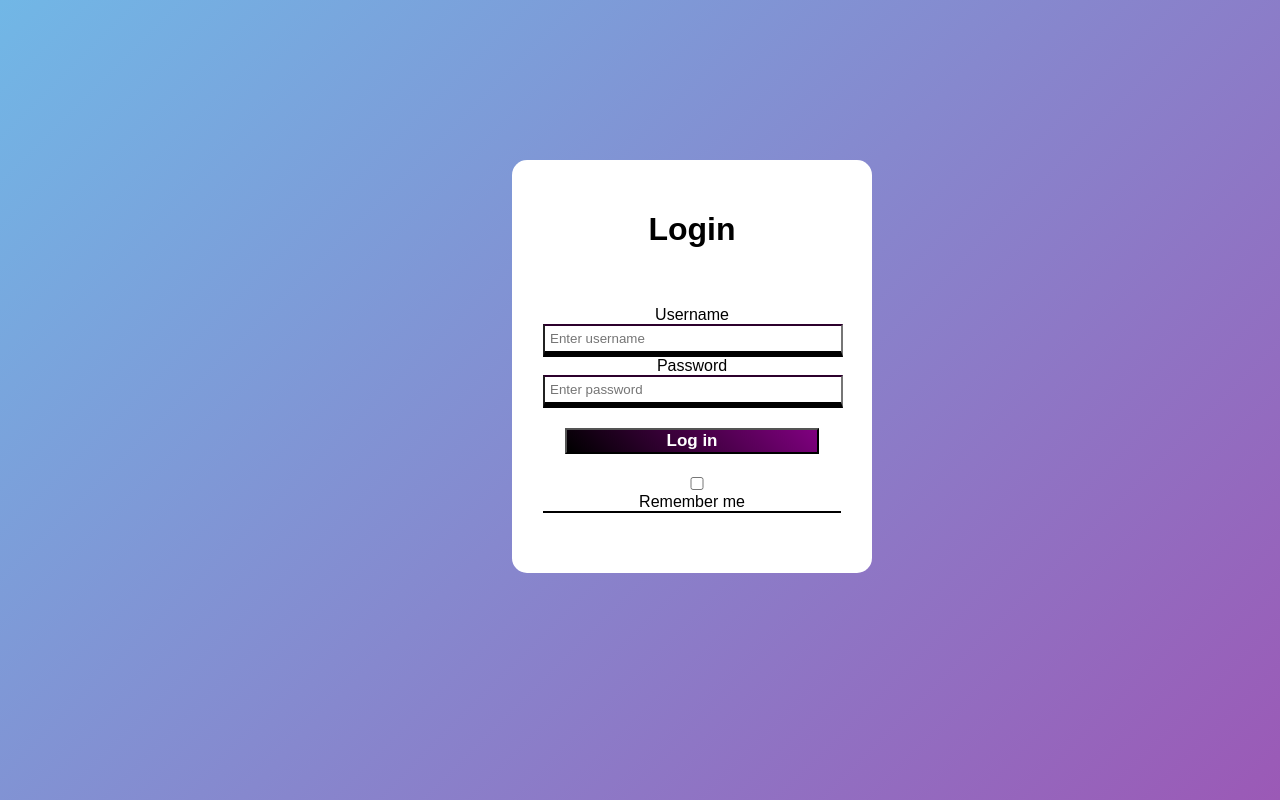
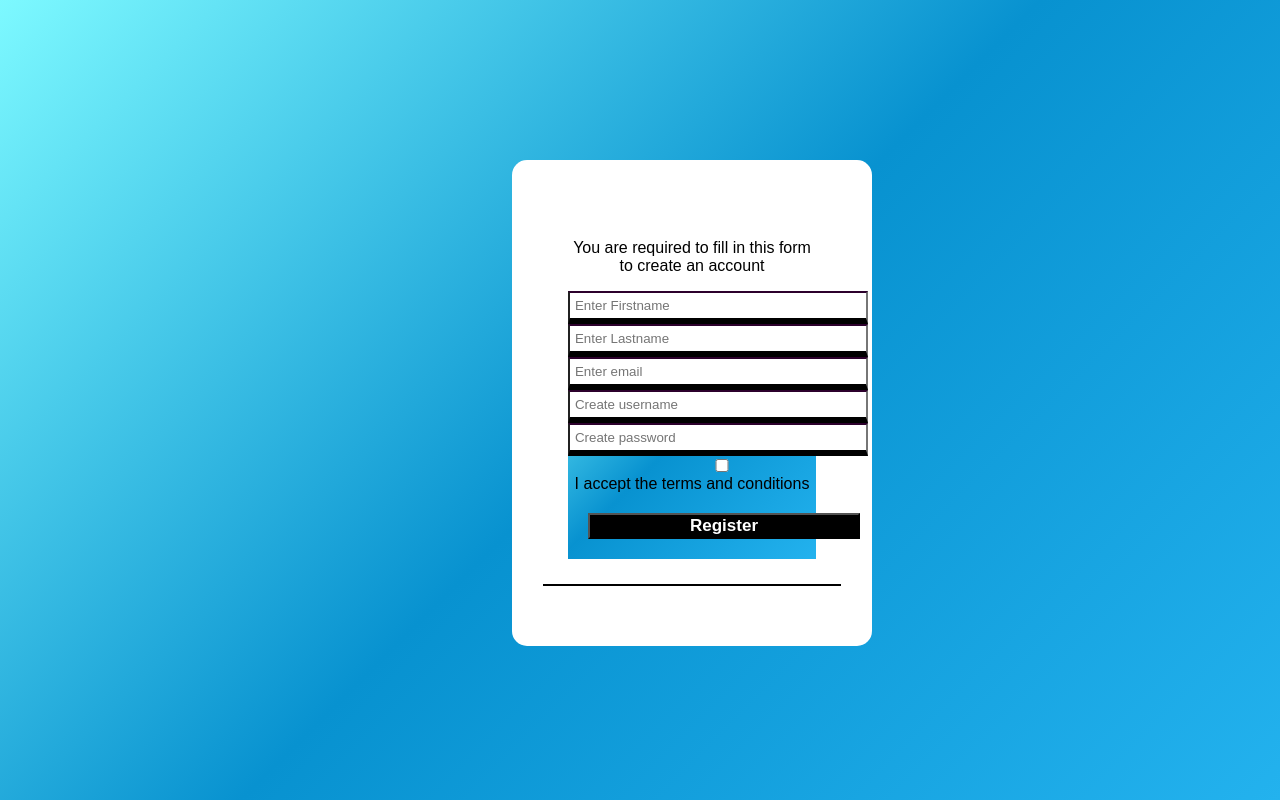
Before and after one commit to KhalidAFarah/Portfolio-2, a Flask app: page /Loggin/ in a window 1280 px wide. Run offline with Flask 2, Linux system fonts and the light colour scheme.

Commit message:
just testing style

```diff
--- a/Templates/index.html
+++ b/Templates/index.html
@@ -2,19 +2,21 @@
 
 <head>
 <title>Login Page</title>
-<link rel="stylesheet" href="../static/style.css">
+<link rel="stylesheet" href="../static/style.css">   <!---Linked my stylesheet---->
 
 <meta charset="utf-8">
 
 </head>
 <body>
     <div class ="box">
-        <h1>
-            Login
-        </h1>
-    <form method="post"></form>
+    <div class="btn-field">
+        <div id="btn"></div>
+       <!---- <button type="button" onclick="login" class="tgl-btn">Log in</button>
+        <button type="button" onclick="Register" class="tgl-btn">Register</button>
+    </div>
+    <form method="post"></form> -->
         <div class = "felt">
-            <label for="usernm">Username</label>
+           <!---- <label for="usernm">Username</label>
             <input type="text" placeholder="Enter username" name="usernm" required>
 
             <label for="psswd">Password</label>
@@ -27,7 +29,31 @@
 
     </div>
  </form>
+    </div> -->
+
+    <form action="Register" class="Register-form">
+        <p>You are required to fill in this form to create an account</p>
+        <div class="reg-felt">
+        <input type="text" placeholder="Enter Firstname" required>
+
+        <input type="text" placeholder="Enter Lastname" required>
+
+        <input type="email" placeholder="Enter email" required>
+
+        <input type="text" placeholder="Create username" required>
+
+        <input type="password" placeholder="Create password" required>
+
+        <input type="checkbox" class="checkbox"><span>I accept the terms and conditions</span>
+
+        <button type="submit" class="btn">Register</button>
+
+
+
     </div>
+    </form>
+
+
 
 </body>
 </html>
--- a/static/style.css
+++ b/static/style.css
@@ -2,7 +2,7 @@ body{
     margin: 0;
     padding:0;
     font-family: sans-serif;
-    background:linear-gradient(135deg,#71b7e6,#9b59b6);
+    background:linear-gradient(135deg,#7df9ff,#0892d0, #23b2ee );
 }
 .box{
 width: 300px;
@@ -40,7 +40,7 @@ text-align: center;
     position: relative;
     display: inline-block;
     padding: 1px 100px;
-    background-image: repeating-linear-gradient(45deg,black,purple);
+    background-image: repeating-linear-gradient(45deg,black,black);
     border-block-end-style: revert;
     color: white;
     font-size: 17px;
@@ -49,3 +49,24 @@ text-align: center;
     margin: 20px;
 
 }
+
+<<<<<<< Updated upstream
+
+=======
+.btn-field{
+    position: relative;
+    display: inline-block;
+    padding: 1px 100px;
+    background-image: repeating-linear-gradient(135deg,#0f1213,#0892d0, #23b2ee);
+    border-block-end-style: revert;
+    color: white;
+    font-size: 17px;
+    font-family: sans-serif;
+    font-weight: 600;
+    margin: 20px;
+
+}
+.reg-felt{
+    background: linear-gradient(135deg,#7df9ff,#0892d0, #23b2ee );
+}
+>>>>>>> Stashed changes
```
